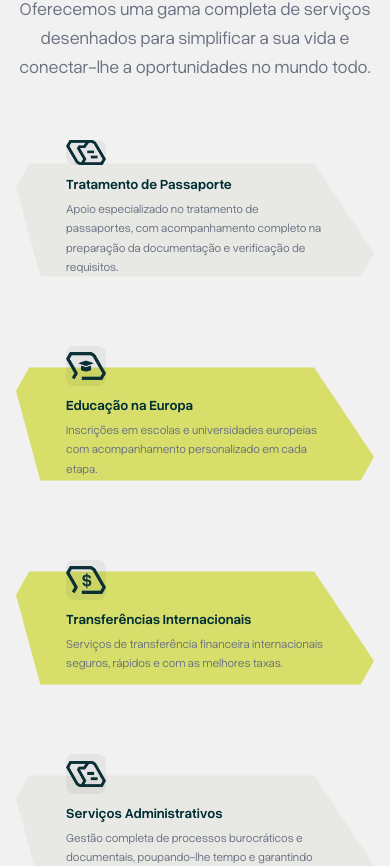
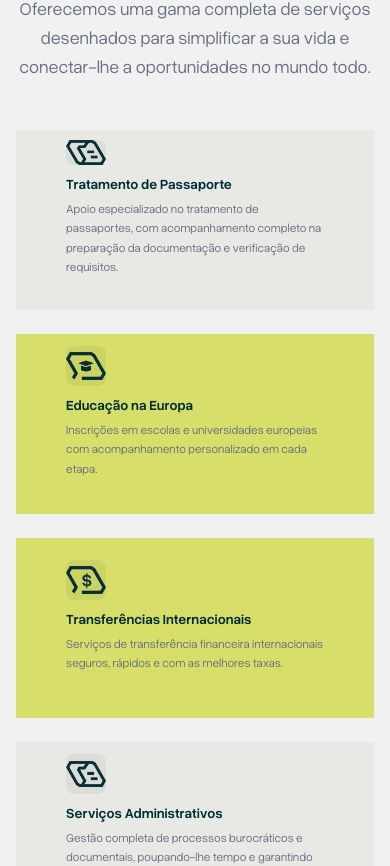
Before and after one commit to issencial-sys/issencial, a Next.js app: page / in a window 390 px wide. Shown: the part 1472-2338 px from the top of the page. Built offline with nearby package versions, Linux system fonts and the light colour scheme.

Commit message:
fix: add bg color to ChevronCard wrapper to prevent visual overflow on mobile

```diff
--- a/src/components/sections/ServicesPreview.tsx
+++ b/src/components/sections/ServicesPreview.tsx
@@ -73,6 +73,7 @@ export default function ServicesPreview() {
               <ChevronCard
                 key={service.title}
                 color={service.color}
+                style={{ backgroundColor: service.color }}
                 className="group overflow-hidden cursor-pointer transition-transform duration-300 hover:scale-[1.015] min-h-[180px] lg:min-h-0 lg:aspect-[2806/884]"
                 contentClassName="flex-col items-start justify-center gap-1.5 max-lg:py-3 py-4"
               >
--- a/src/components/ui/ChevronCard.tsx
+++ b/src/components/ui/ChevronCard.tsx
@@ -72,7 +72,6 @@ export function ChevronCard({
             position: "absolute",
             inset: 0,
             paddingInline: "14%",
-            clipPath: "polygon(3.7% 0%, 83.3% 0%, 100% 79.3%, 96.3% 100%, 6.8% 100%, 0% 20.8%)",
           }}
         >
           {children}
```
